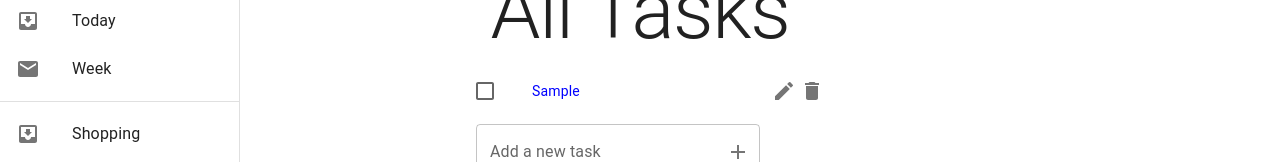
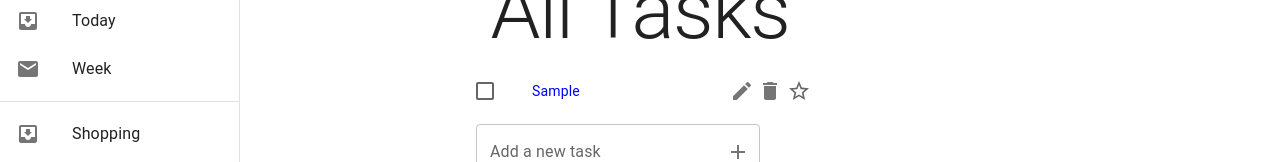
Before and after one commit to Manjil-Thapa/todo-react-app, a React (Vite) app: page / in a window 1280 px wide. Both pictures are taken after typing "Sample" into the empty fields and a click on the button "create a task". Shown: the part 171-333 px from the top of the page. Built offline with nearby package versions, Linux system fonts and the light colour scheme.

Commit message:
fixed important checkbox

```diff
--- a/src/components/TodoItem.jsx
+++ b/src/components/TodoItem.jsx
@@ -15,7 +15,7 @@ import {
 import DeleteIcon from '@mui/icons-material/Delete';
 import EditIcon from '@mui/icons-material/Edit';
 import StarIcon from '@mui/icons-material/Star';
-import StarBorderIcon from '@mui/icons-material/StarBorder';
+import StarOutlineIcon from '@mui/icons-material/StarOutline';
 import { useState } from 'react';
 
 export default function TodoItem({
@@ -111,6 +111,12 @@ export default function TodoItem({
       <IconButton edge='end' aria-label='comments' onClick={removeTask}>
         <DeleteIcon />
       </IconButton>
+      <Checkbox
+        icon={<StarOutlineIcon />}
+        checkedIcon={<StarIcon style={{ color: 'gold' }} />}
+        checked={todo.isImportant}
+        onChange={handleImportance}
+      />
     </ListItem>
   );
 }
--- a/src/components/TodoList.jsx
+++ b/src/components/TodoList.jsx
@@ -30,9 +30,8 @@ export default function TodoList() {
       return prevTodos.map(todo => {
         if (todo.id === id) {
           return { ...todo, completed: !todo.completed };
-        } else {
-          return todo;
         }
+        return todo;
       });
     });
   };
```
Also changed, not shown: src/components/Important.jsx (deleted, +0 -23 lines).
